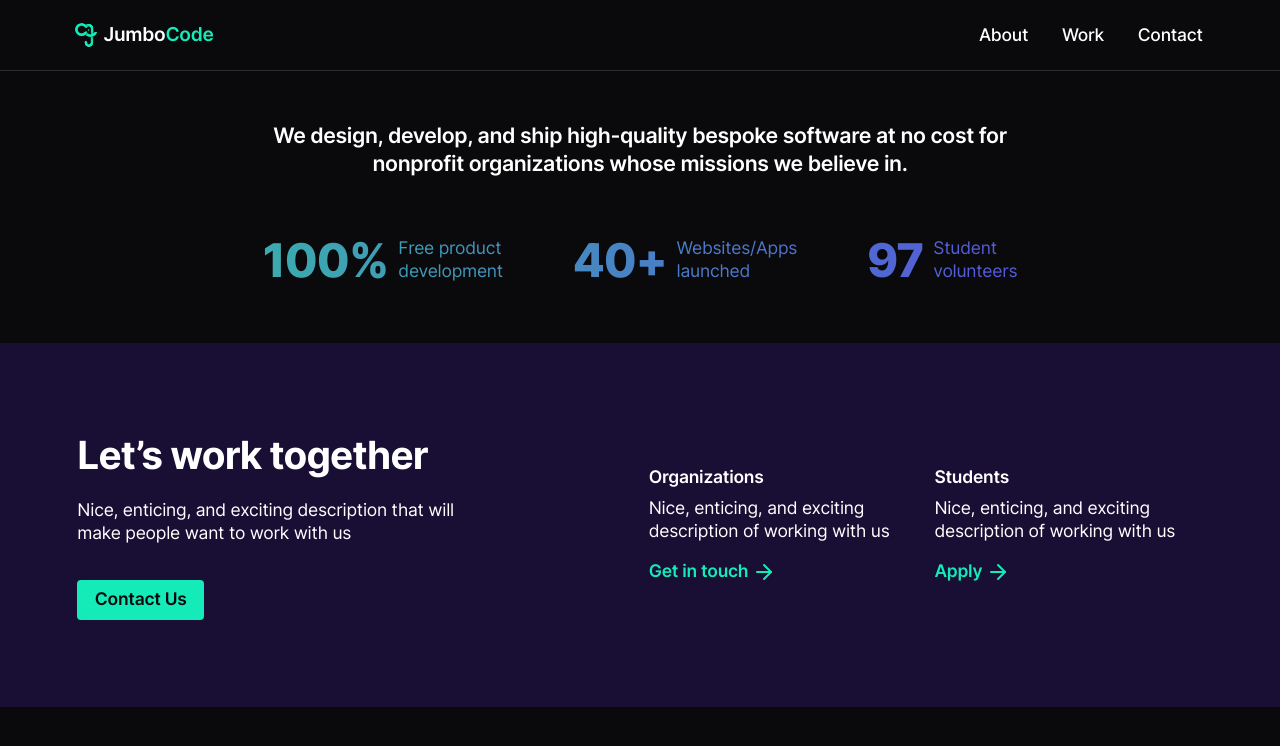
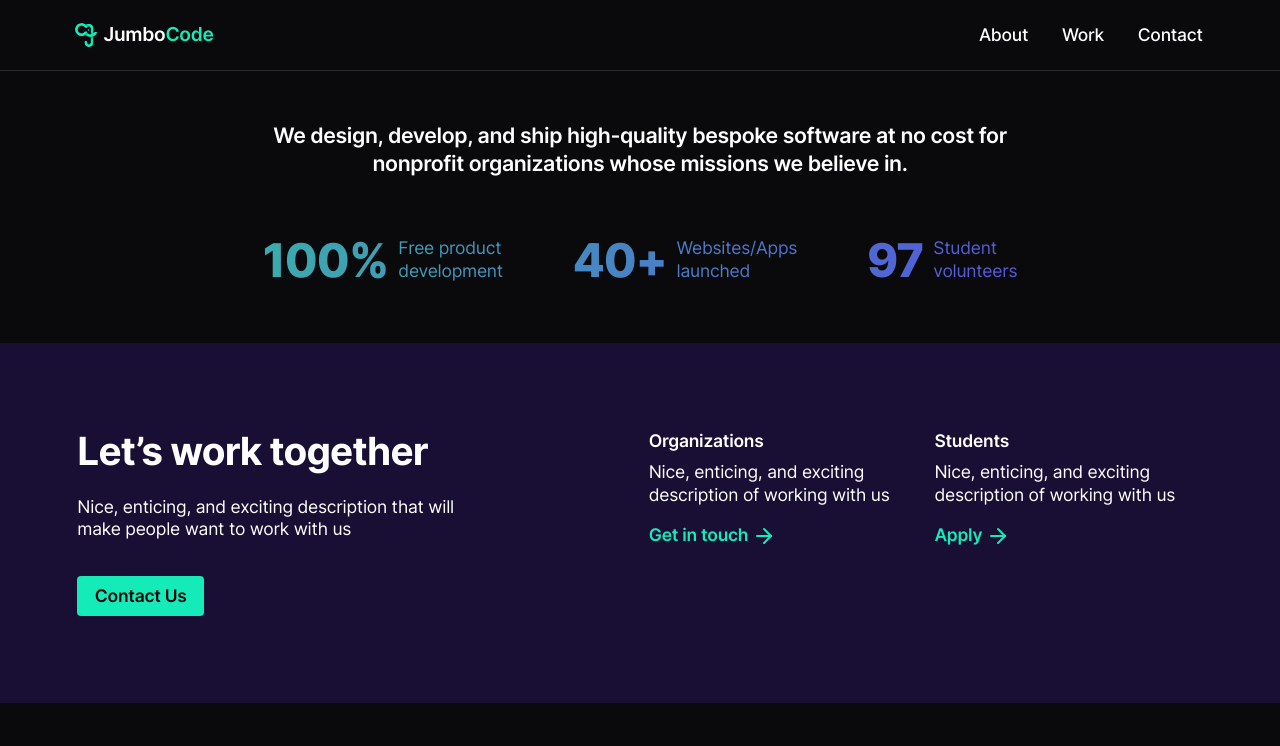
Before and after one commit to JumboCode/jumbocode.org-2023, a Next.js app: page /about in a window 1280 px wide. Shown: the top 746 px of the page. Built offline with nearby package versions, Linux system fonts and the light colour scheme.

Commit message:
minor contact us tweaks

```diff
--- a/src/components/ContactUs/ContactUs.module.scss
+++ b/src/components/ContactUs/ContactUs.module.scss
@@ -7,7 +7,6 @@
   row-gap: 3rem;
 
   background: utils.$color-deep-purple;
-  align-items: center;
   @include utils.layout-full-bleed;
 
   .contact-col {
@@ -16,6 +15,7 @@
 
     h2 {
       margin-bottom: 0.5em;
+      margin-top: -0.1em;
     }
     p {
       margin-bottom: 0.75em;
@@ -62,7 +62,6 @@
 
 
   @include utils.media-small {
-    align-items: start;
     .contact-col {
       grid-row: span 2;
       padding-right: 2rem;
```
